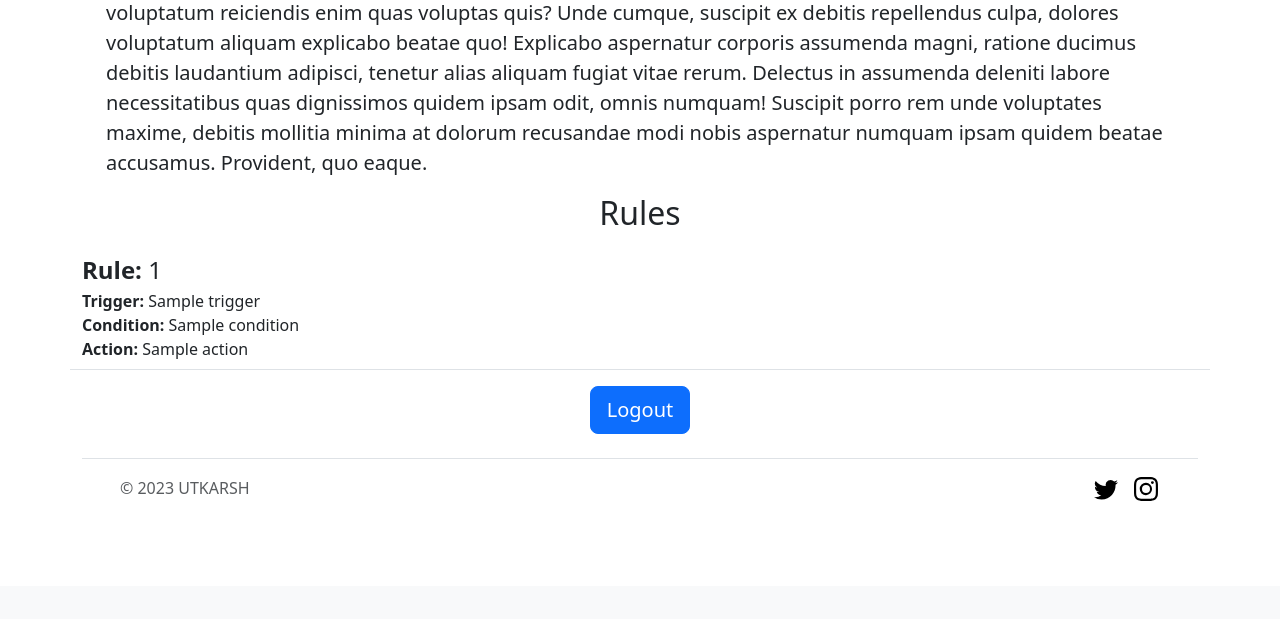
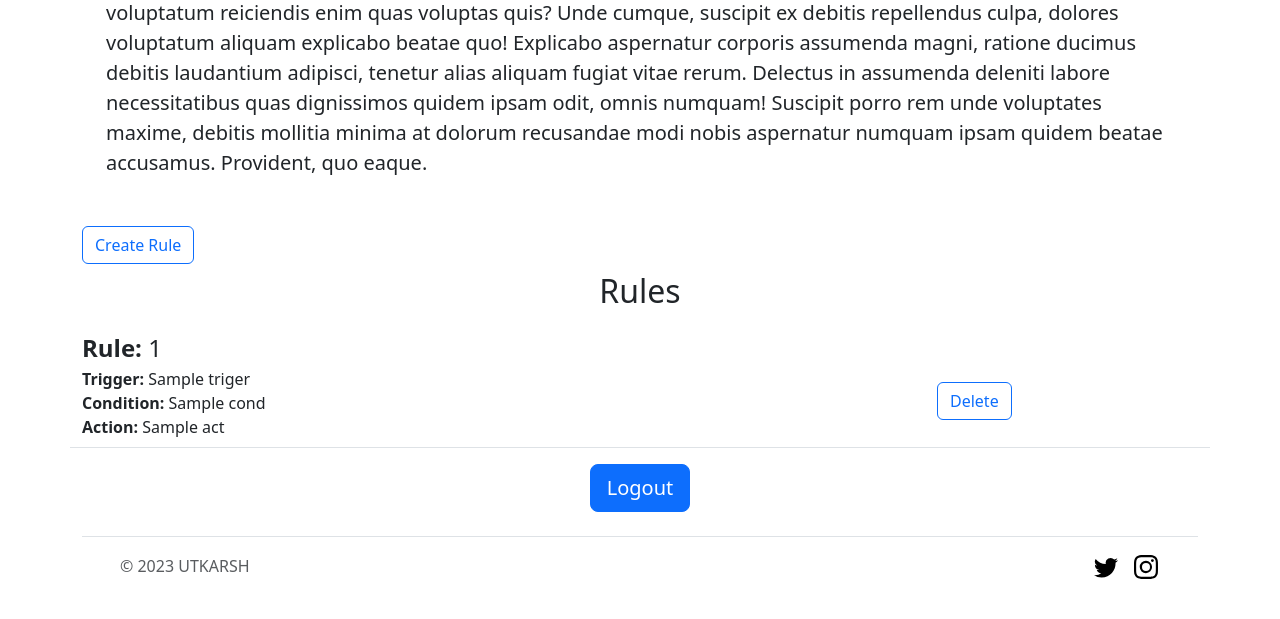
Before and after one commit to SUtkarsh-0/ruleengine, a Flask app: template templates/dashboard.html in a window 1280 px wide. Shown: the part 214-833 px from the top of the page. Before the commit the page ends 715 px from the top, so only its background shows below. Run offline with Flask 3, Linux system fonts and the light colour scheme; the template is opened without the code that fills it: most values are stand-ins (such as "Sample title", 1, 10 or a date in 2020).

Commit message:
added the save to db feature

```diff
--- a/app.py
+++ b/app.py
@@ -1,38 +1,15 @@
 from flask import Flask, request,render_template, redirect,session
 from flask_sqlalchemy import SQLAlchemy
 import bcrypt
+from database import load_rules_from_db,add_rule_to_db
+
 
 app = Flask(__name__)
 app.config['SQLALCHEMY_DATABASE_URI'] = 'sqlite:///database.db'
 db = SQLAlchemy(app)
 app.secret_key = 'secret_key'
 
-RULES = [
-    {
-        'id':1,
-        'trigger':'Rule 1 Trigger Condition',
-        'condition':'Rule 1 conditions',
-        'action':'Rule 1 action'
-    },
-    {
-        'id':2,
-        'trigger':'Rule 2 Trigger Condition',
-        'condition':'Rule 2 conditions',
-        'action':'Rule 2 action'
-    },
-    {
-        'id':3,
-        'trigger':'Rule 3 Trigger Condition',
-        'condition':'Rule 3 conditions',
-        'action':'Rule 3 action'
-    },
-    {
-        'id':4,
-        'trigger':'Rule 4 Trigger Condition',
-        'condition':'Rule 4 conditions',
-        'action':'Rule 4 action'
-    }
-]
+
 
 class User(db.Model):
     id = db.Column(db.Integer, primary_key=True)
@@ -54,7 +31,8 @@ with app.app_context():
 
 @app.route("/")
 def index():
-    return render_template('index.html',rules=RULES)
+    rules = load_rules_from_db()
+    return render_template('index.html',rules=rules)
 
 
 @app.route('/register',methods=['GET','POST'])
@@ -98,24 +76,29 @@ def dashboard():
         user = User.query.filter_by(email=email).first()
 
         if user:
-            return render_template('dashboard.html', user=user, rules=RULES)
+            rules = load_rules_from_db()
+            return render_template('dashboard.html', user=user, rules=rules)
 
     return redirect('/login')
 
-
-
-# @app.route('/dashboard')
-# def dashboard():
-#     if session['email']:
-#         user = User.query.filter_by(email=session['email']).first()
-#         return render_template('dashboard.html',user=user)
-
-#     return redirect('/login')
 
 @app.route('/logout')
 def logout():
     session.pop('email',None)
     return redirect('/login')
 
+
+
+@app.route("/create_rule")
+def create_rule():
+    return render_template('create_rule.html')
+
+@app.route("/created_rule", methods=['post'])
+def created_rule():
+    data= request.form
+    add_rule_to_db(data)
+
+    return render_template('created_rule.html',rules=data)
+
 if __name__ == '__main__':
     app.run(debug=True)
--- /dev/null
+++ b/database.py
@@ -0,0 +1,31 @@
+from sqlalchemy import create_engine,text,insert
+
+
+db_connection_string= "mysql+pymysql://gio5el1n64q1lqtac0ea:pscale_pw_bH58oQddosjpZS17q3AsI8FA9VNhNzeqcpWPUjn7q61@aws.connect.psdb.cloud/utkarshflaskdb?charset=utf8mb4"
+
+engine = create_engine(
+    db_connection_string,
+    connect_args={
+        "ssl":{
+            "ssl_ca": "/etc/ssl/cert.pem"
+        }
+    } )
+
+def load_rules_from_db():
+     with engine.connect() as conn:
+        result = conn.execute(text("select * from rules")) #sql query executor
+        rules = []
+        for row in result.all():
+            rules.append(row._asdict())
+        return rules
+
+def add_rule_to_db(data):
+    with engine.connect() as conn:
+       query = text("INSERT INTO rules (triger, cond, act) VALUES (:triger, :cond, :act)")
+
+       conn.execute(query,
+                    {
+                        "triger":data['triger'],
+                        "cond": data['cond'],
+                        "act": data['act']
+                    })
--- a/templates/dashboard.html
+++ b/templates/dashboard.html
@@ -28,6 +28,9 @@
                 </p>
             </div>
         </div>
+        <div class="col-3 mt-5">
+            <a href="/create_rule" targer="_blank" type="button " class="btn btn-outline-primary"> Create Rule </a>
+        </div>
         <h2 class="text-center mt-2 mb-4">Rules</h2>
         <p>
             {% for rule in rules %}
--- a/templates/rules.html
+++ b/templates/rules.html
@@ -6,40 +6,16 @@
             </h4>
         </div>
         <div>
-            <b>Trigger:</b> {{rule['trigger']}}
+            <b>Trigger:</b> {{rule['triger']}}
         </div>
         <div>
-            <b>Condition:</b> {{rule['condition']}}
+            <b>Condition:</b> {{rule['cond']}}
         </div>
         <div>
-            <b>Action:</b> {{rule['action']}}
+            <b>Action:</b> {{rule['act']}}
         </div>
     </div>
+    <div class="col-3 mt-5">
+        <a href="/rules/{{rules['id']}}" targer="_blank" type="button " class="btn btn-outline-primary"> Delete </a>
+    </div>
 </div>
-
-<!-- <div class=" scroll-bg"
-    style="background: #1994e0;width: auto;min-width: 400px;max-width: 800px;margin: 10% auto;padding:30px;border-radius: 50px;">
-    <div class="scroll-div"
-        style="width: auto;min-width: 400px;max-width: 800px; background: #1994e0; height: 300px; overflow: hidden; overflow-y: scroll;">
-        <div class="scroll-object" style="color: white;
-            font-family: -apple-system, BlinkMacSystemFont, Segoe UI, Roboto, Oxygen,
-                Ubuntu, Cantarell, Open Sans, Helvetica Neue, sans-serif;
-            font-size: 15px;
-            padding: 20px;">
-            <div class="container">
-                <h4 style="margin-bottom: 4px;">
-                    <b>Rule:</b> {{rule['id']}}
-                </h4>
-                <h4>
-                    <b>Trigger:</b> {{rule['trigger']}}
-                </h4>
-                <h4>
-                    <b>Condition:</b> {{rule['condition']}}
-                </h4>
-                <h4>
-                    <b>Action:</b> {{rule['action']}}
-                </h4>
-            </div>
-        </div>
-    </div>
-</div> -->
```
Also changed, not shown: templates/create_rule.html (added, +60 -0 lines), templates/created_rule.html (added, +40 -0 lines), templates/login.html (+4 -10 lines), templates/register.html (+8 -6 lines).
